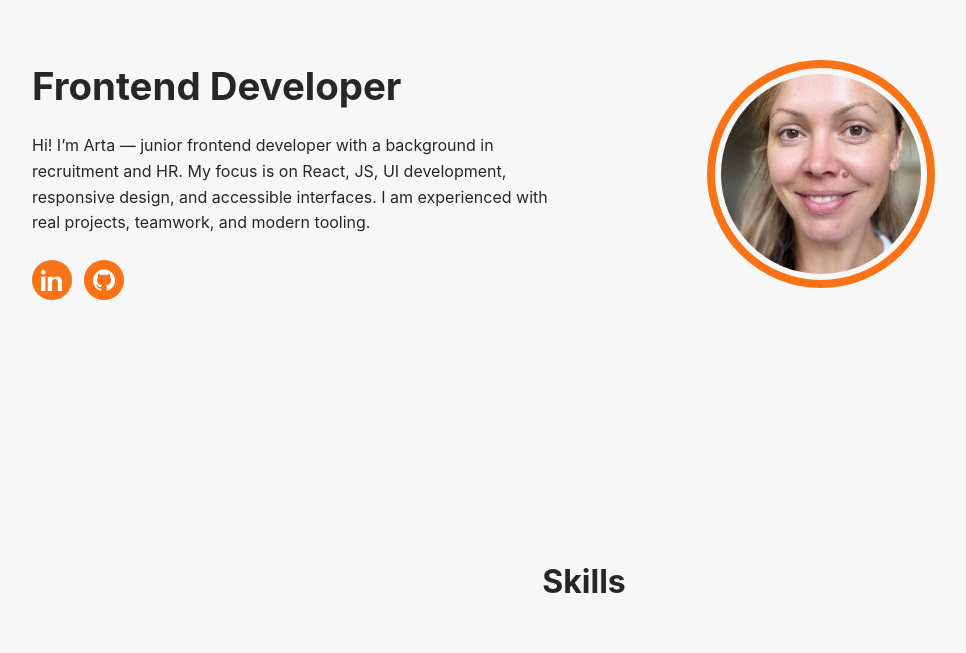
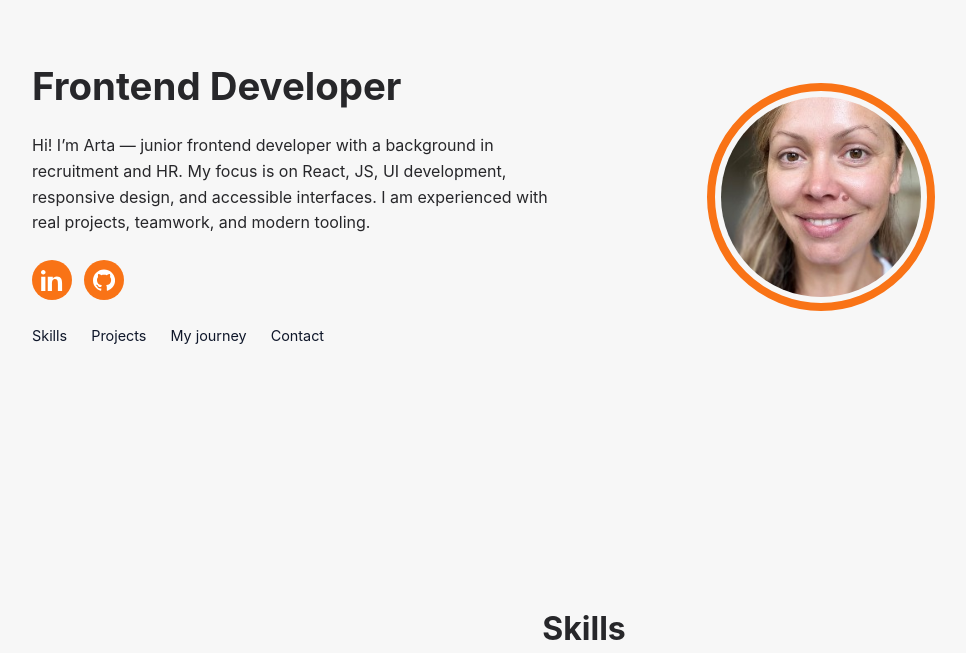
Before and after one commit to artakjato/arta-s-portfolio, a React (Vite) app: page / in a window 1280 px wide. Shown: the part 144-797 px from the top of the page, without its empty margins (56-1022 px from the left). Built offline with nearby package versions, Linux system fonts and the light colour scheme.

Commit message:
will add some accessibility fixes

```diff
--- a/src/components/ContactSection.jsx
+++ b/src/components/ContactSection.jsx
@@ -30,7 +30,7 @@ const Heading = styled.h2`
 const Intro = styled.p`
   font-size: 1rem;
   line-height: 1.6;
-  color: #4b5563;
+  color: #374151;
 `;
 
 const ContactList = styled.dl`
@@ -43,7 +43,7 @@ const Label = styled.dt`
   font-size: 0.8rem;
   text-transform: uppercase;
   letter-spacing: 0.08em;
-  color: #6b7280;
+  color: #4b5563;
 `;
 
 const Value = styled.dd`
@@ -67,15 +67,19 @@ const AvatarWrapper = styled.div`
 `;
 
 const AvatarRing = styled.div`
-  border: 6px solid #f97316;
+  width: 180px;
+  height: 180px;
   border-radius: 50%;
-  padding: 4px;
+  border: 8px solid #f97316;
+  display: flex;
+  justify-content: center;
+  align-items: center;
+  overflow: hidden;
 `;
 
 const Avatar = styled.img`
-  width: 140px;
-  height: 140px;
-  border-radius: 50%;
+  width: 100%;
+  height: 100%;
   object-fit: cover;
 `;
 
@@ -90,24 +94,18 @@ function ContactSection() {
         </Intro>
 
         <ContactList>
-          <div>
-            <Label>Name</Label>
-            <Value>Arta Kjato</Value>
-          </div>
+            <Label as="dt">Name</Label>
+            <Value as="dd">Arta Kjato</Value>
 
-          <div>
-            <Label>Email</Label>
-            <Value>
+            <Label as="dt">Email</Label>
+            <Value as="dd">
               <ContactLink href="mailto:artakjato@gmail.com">artakjato@gmail.com</ContactLink>
             </Value>
-          </div>
 
-          <div>
-            <label>Phone</label>
-            <Value>
+            <Label as="dt">Phone</Label>
+            <Value as="dd">
               <ContactLink href="tel:+467345822768">+46 (0) 73 458 27 68</ContactLink>
             </Value>
-          </div>
         </ContactList>
       </TextBlock>
 
--- a/src/components/HeaderSection.jsx
+++ b/src/components/HeaderSection.jsx
@@ -73,6 +73,34 @@ const Icon = styled.img`
   filter: brightness(0) invert(1); /* makes icon white */
 `;
 
+const NavLinks = styled.nav`
+  margin-top: 1.5rem;
+  display: flex;
+  gap: 1.5rem;
+  font-size: 0.9rem;
+`;
+
+const NavLink = styled.a`
+  text-decoration: none;
+  color: #0f172a;
+  position: relative;
+
+  &:after {
+    content: "";
+    position: absolute;
+    left: 0;
+    bottom: -0.2rem;
+    width: 0;
+    height: 2px;
+    background-color: #f97316;
+    transition: width 0.2s ease;
+  }
+
+  &:hover:after {
+    width: 100%;
+  }
+`;
+
 function HeaderSection() {
   return (
     <Section>
@@ -85,7 +113,7 @@ function HeaderSection() {
 
     <IconRow>
     <IconLink
-        href="https://www.linkedin.com/in/artakjato"
+        href="https://www.linkedin.com/in/arta-kjato"
         target="_blank"
         rel="noopener noreferrer"
         aria-label="LinkedIn profile"
@@ -103,6 +131,13 @@ function HeaderSection() {
     </IconLink>
     </IconRow>
 
+    <NavLinks>
+      <NavLink href="#skills">Skills</NavLink>
+      <NavLink href="#projects">Projects</NavLink>
+      <NavLink href="#journey">My journey</NavLink>
+      <NavLink href="#contact">Contact</NavLink>
+    </NavLinks>
+
       </div>
 
       <ImageWrapper>
--- a/src/components/JourneyCard.jsx
+++ b/src/components/JourneyCard.jsx
@@ -28,7 +28,7 @@ const Title = styled.h3`
 const Text = styled.p`
   font-size: 0.9rem;
   line-height: 1.6;
-  color: #4b5563;
+  color: #374151;
 `;
 
 const ReadMore = styled.a`
--- a/src/components/ProjectCard.jsx
+++ b/src/components/ProjectCard.jsx
@@ -35,7 +35,7 @@ const Description = styled.p`
   font-size: 0.9rem;
   line-height: 1.5;
   margin: 0 0 1rem;
-  color: #4b5563;
+  color: #374151;
 `;
 
 const ButtonRow = styled.div`
--- a/src/index.css
+++ b/src/index.css
@@ -13,3 +13,10 @@ body {
 #root {
   min-height: 100vh;
 }
+
+/* Respect users who prefer reduced motion */
+@media (prefers-reduced-motion: no-preference) {
+  html {
+    scroll-behavior: smooth;
+  }
+}
```
